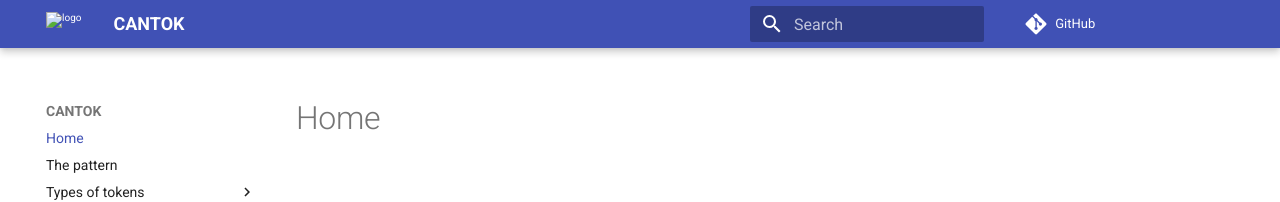
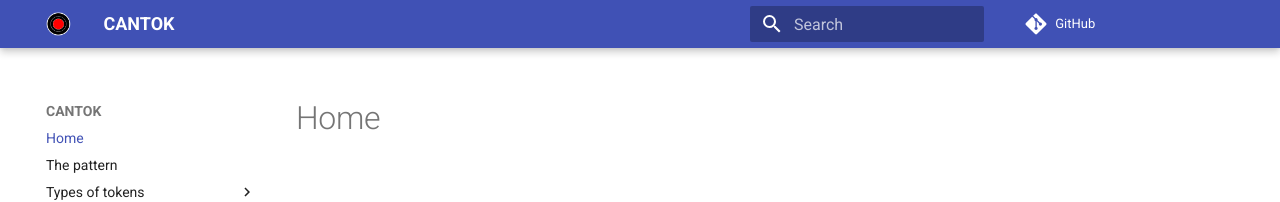
Before and after one commit to pomponchik/cantok, an MkDocs documentation site: the page built from docs/docs/index.md, in a window 1280 px wide. Shown: the top 202 px of the page. Built offline with MkDocs 1.6.1 and Material for MkDocs 9.7.7, drawn with Linux system fonts in a browser that asks for light colours; comment, search, counter and statistics services are not loaded.

Commit message:
path to the logo

```diff
--- a/docs/mkdocs.yml
+++ b/docs/mkdocs.yml
@@ -1,6 +1,6 @@
 site_name: 'CANTOK'
 theme:
   name: material
-  logo: logo_6.png
+  logo: https://raw.githubusercontent.com/pomponchik/cantok/develop/docs/assets/logo_6.png
 repo_url: https://github.com/pomponchik/cantok
 docs_dir: docs
```
